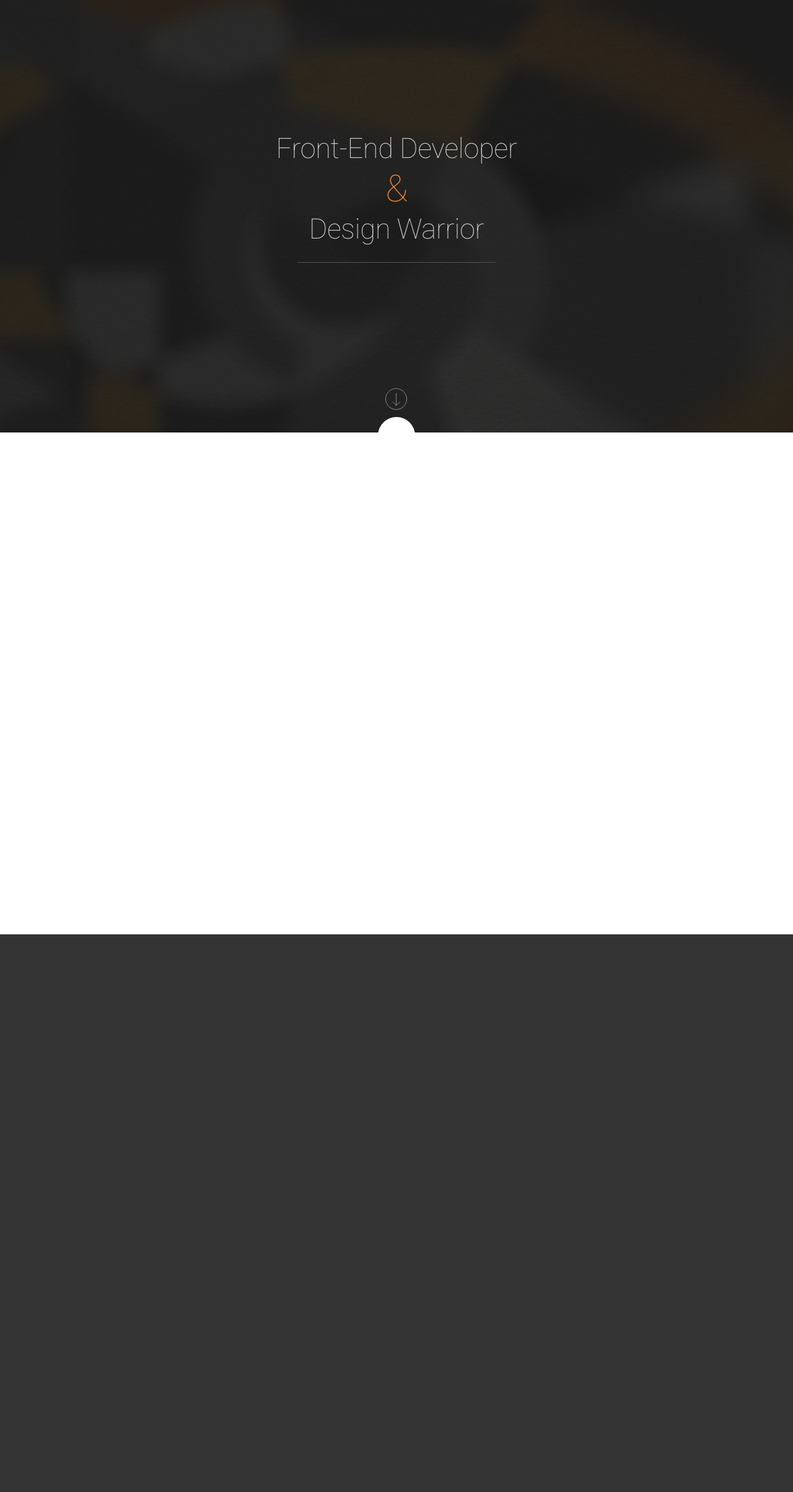
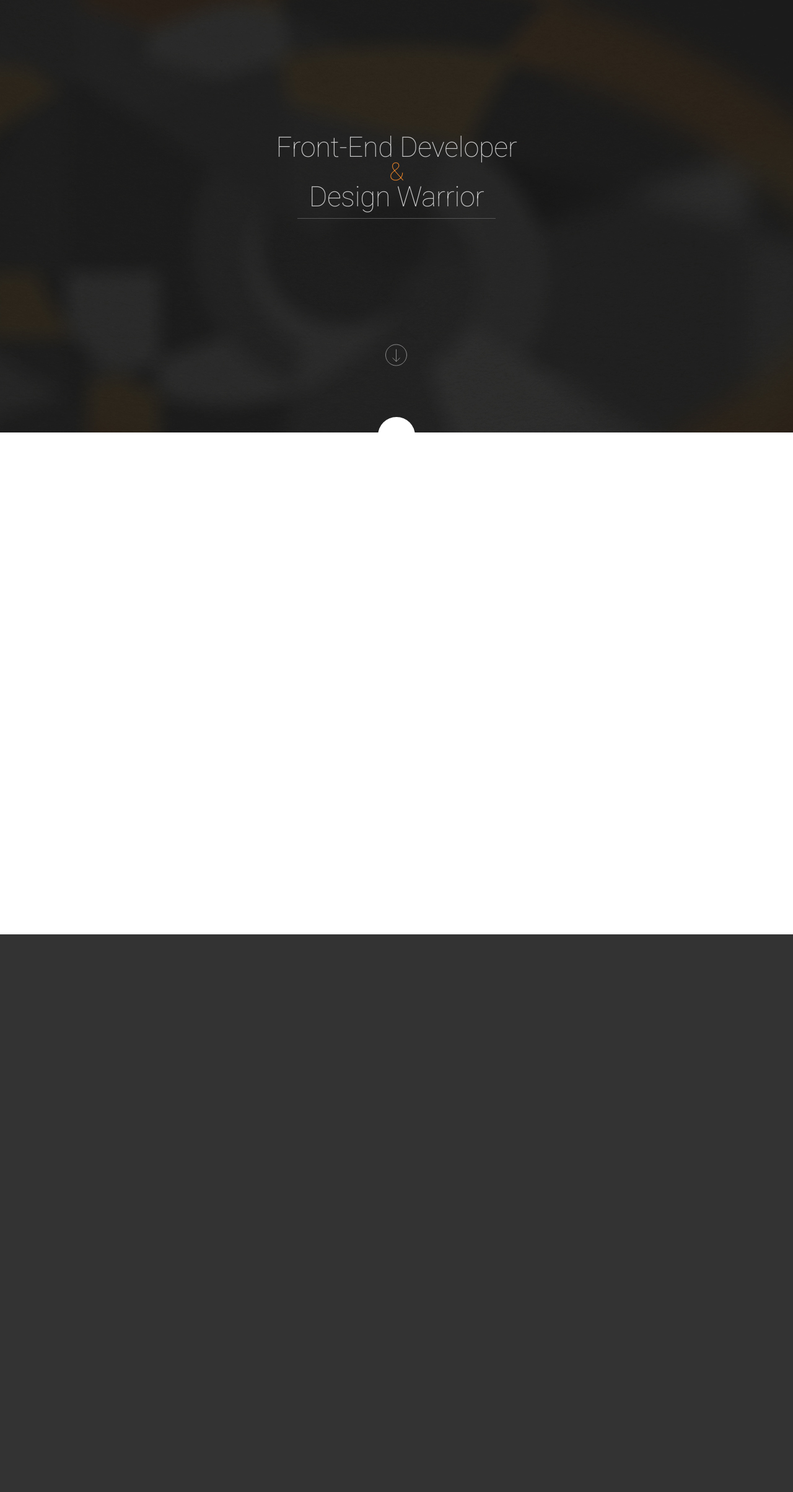
Before and after one commit to jgollner/jgollner.github.io, a Jekyll site: the page built from index.html, in a window 1280 px wide. Shown: the whole page at 62% size. Built offline with Jekyll 4.4.1, drawn with Linux system fonts in a browser that asks for light colours; some web fonts are replaced; Markdown is read by kramdown in place of the engine named in the settings.

Commit message:
maa arrrrowwww

```diff
--- a/css/general.css
+++ b/css/general.css
@@ -58,8 +58,8 @@ h2 {
 	font-size: 34pt;
 	text-align: center;
 	letter-spacing: -.01em;
-	line-height: .1em;
-	margin-bottom: 50px;
+	line-height: 0em;
+	margin-bottom: 0px;
 	color: #ccc;
 
 }
@@ -67,11 +67,11 @@ h2 {
 h3 {
 	font-family: 'Roboto', sans-serif;
 	font-weight:100;
-	font-size: 45pt;
+	font-size: 30pt;
 	text-align: center;
 	letter-spacing: -.01em;
 	color:#e58229;
-	line-height: .1em;
+	line-height: 0em;
 	padding: 0 10px;
 
 }
```
